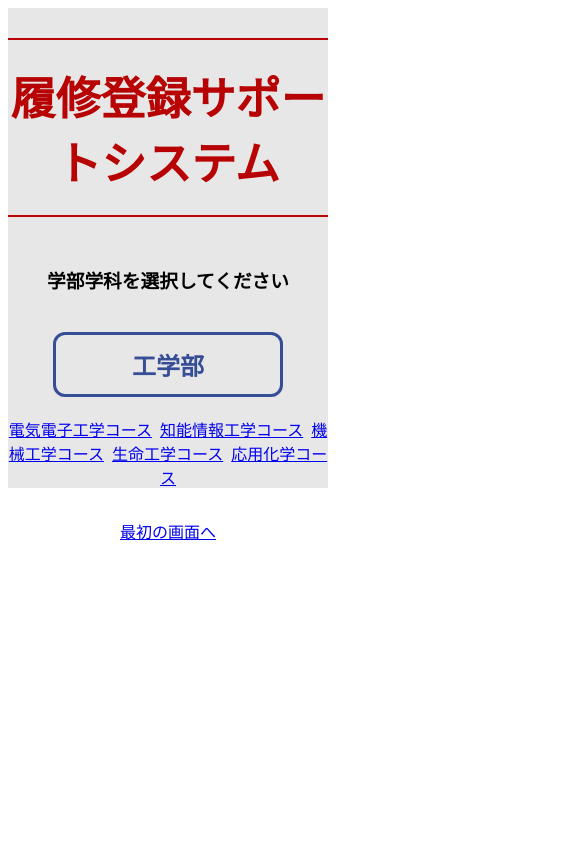
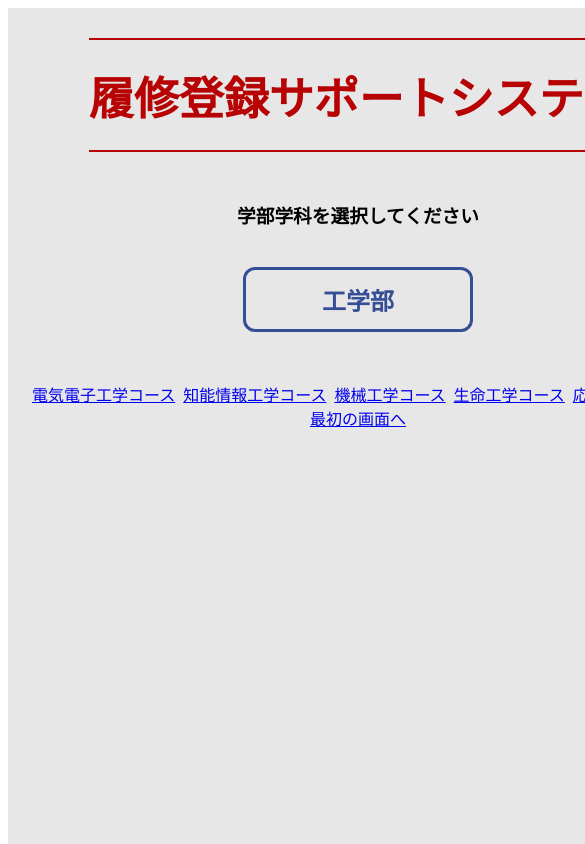
Before and after one commit to tak0705/Support_system, an Angular app: page / in a window 390 px wide. Shown: the top 844 px of the page, 585 px wide, since content can reach past the window. Built offline with nearby package versions, Linux system fonts and the light colour scheme.

Commit message:
スマホ用サイト追加

```diff
--- a/src/app/app.component.html
+++ b/src/app/app.component.html
@@ -3,6 +3,7 @@
 <h1>履修登録サポートシステム</h1>
 <h3>学部学科を選択してください</h3>
 <h2>工学部</h2>
+<p></p>
 <div class="center">
 <a routerLink="/denki">電気電子工学コース</a>&nbsp;
 <a routerLink="/chino">知能情報工学コース</a>&nbsp;
@@ -10,10 +11,9 @@
 <a routerLink="/seimei">生命工学コース</a>&nbsp;
 <a routerLink="/ouka">応用化学コース</a>
 </div>
-<p></p>
+<router-outlet></router-outlet>
 <div class="center">
-<a routerLink="/..">最初の画面へ</a>
+    <a routerLink="/..">最初の画面へ</a>
 </div>
-<router-outlet></router-outlet>
 </body>
 </div>
--- a/src/app/app.component.scss
+++ b/src/app/app.component.scss
@@ -43,8 +43,8 @@ h1 {
       padding: 0;
    }
    .full-page {
-      width: 320px;
-      height: 480px;
+      width: 700px;
+      height: 2000px;
       background-color: rgb(232, 231, 231);
    }
    h1 {
```
